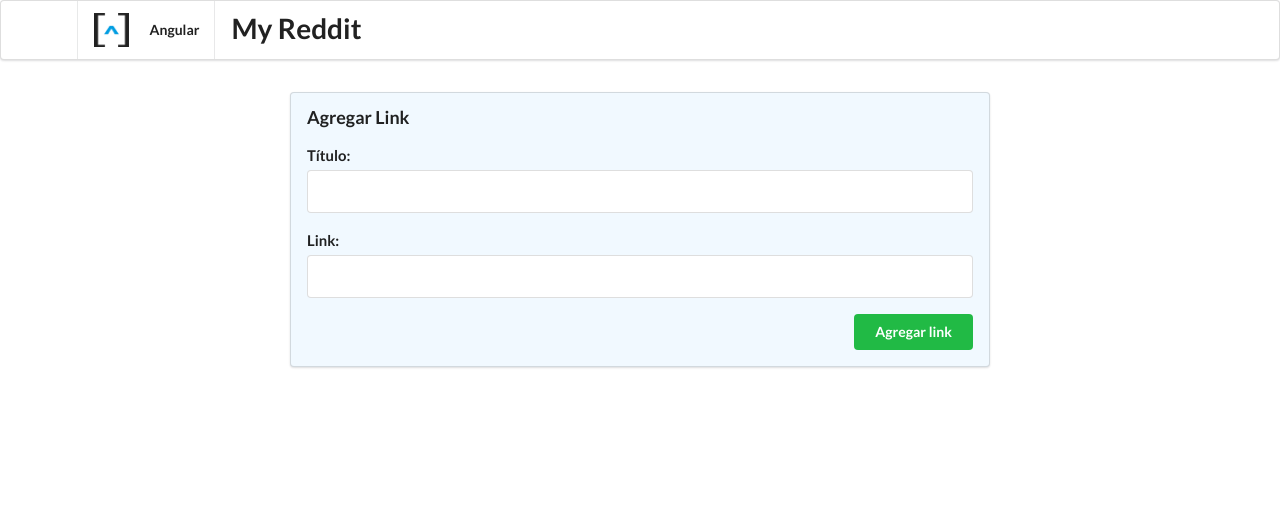
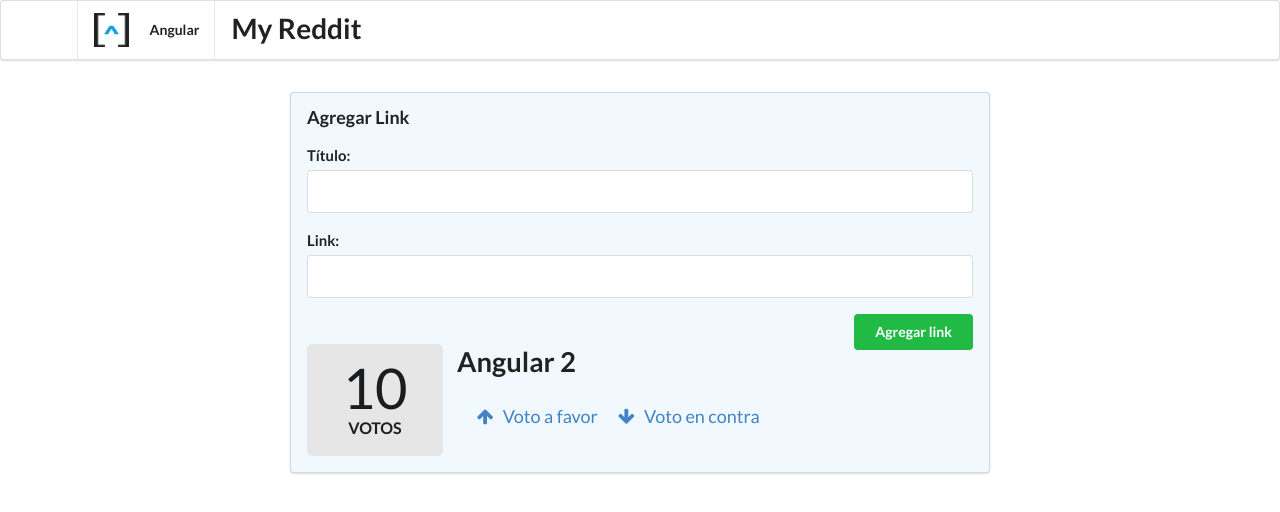
Before and after one commit to Area51TrainingCenter/angular-comercio, an Angular app: page / in a window 1280 px wide. Shown: the top 512 px of the page. Built offline with nearby package versions, Linux system fonts and the light colour scheme.

Commit message:
Grid ui has been added

```diff
--- a/src/app/app.component.html
+++ b/src/app/app.component.html
@@ -14,4 +14,8 @@
     Agregar link
   </button>
 
+  <div class="ui grid posts">
+    <app-article></app-article>
+  </div>
+
 </form>
```
